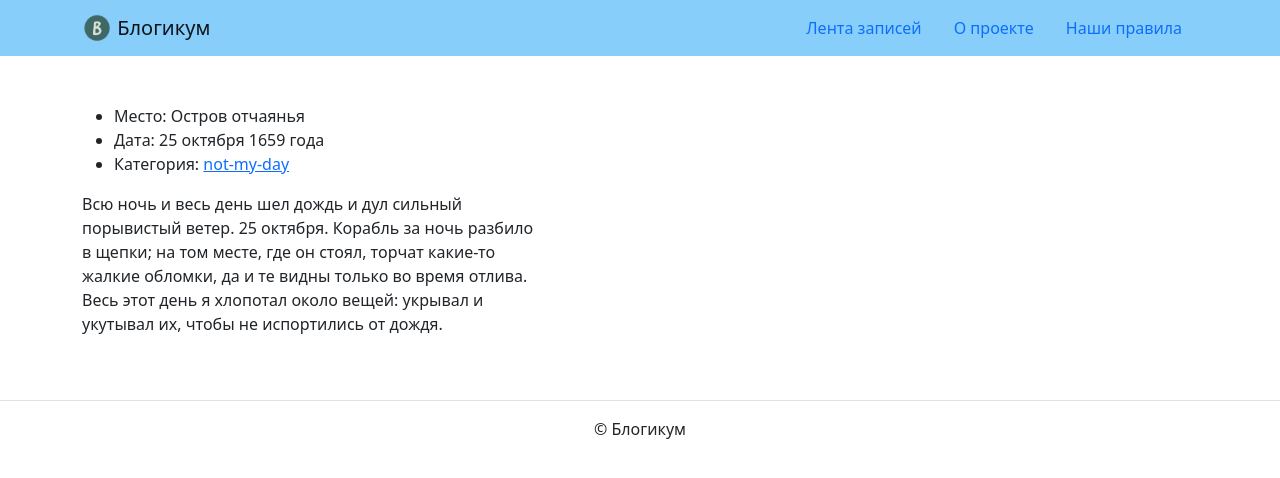
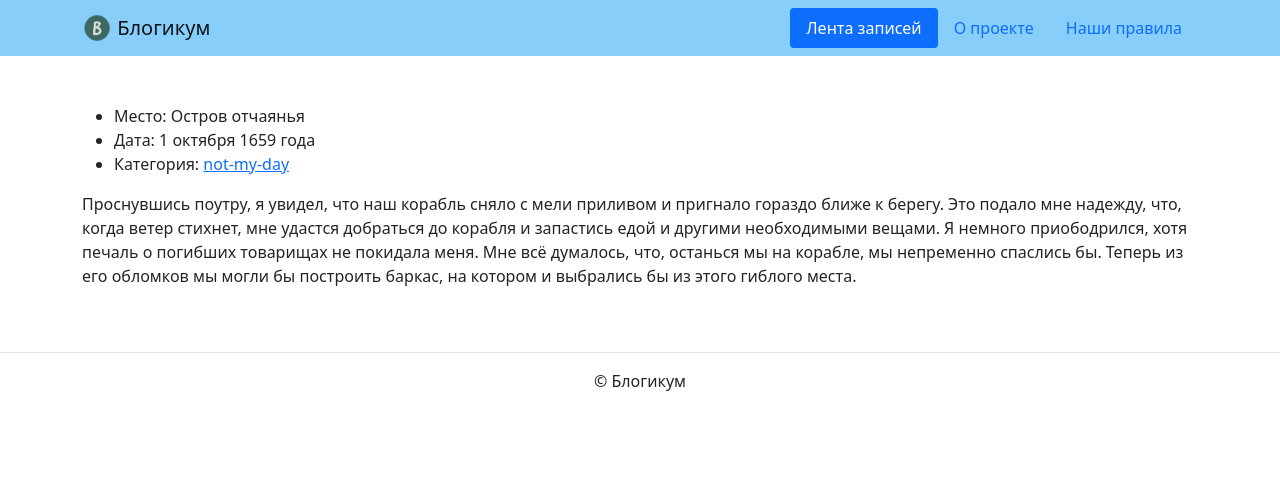
Before and after one commit to Tuzik-tech/django_sprint1, a Django app: page /posts/1/ in a window 1280 px wide. Shown: the top 478 px of the page. Run offline with Django 3.2, Linux system fonts and the light colour scheme; some libraries are stand-ins or nearby versions.

Commit message:
сделал blog:post_detil

```diff
--- a/blogicum/blog/views.py
+++ b/blogicum/blog/views.py
@@ -54,7 +54,8 @@
 
 def post_detail(request, id):
     template = "blog/detail.html"
-    return render(request, template)
+    context = { "post": posts[id] }
+    return render(request, template, context)
 
 def category_posts(request, category_slug):
     template = "blog/category.html"
--- a/blogicum/templates/blog/detail.html
+++ b/blogicum/templates/blog/detail.html
@@ -1,71 +1,20 @@
-<!DOCTYPE html>
-<html lang="ru">
-  <head>
-    <meta charset="utf-8">
-    <meta name="viewport" content="width=device-width, initial-scale=1">
-    <link rel="icon" href="img/fav/favicon.ico" type="image">
-    <link rel="apple-touch-icon" sizes="180x180" href="img/fav/apple-touch-icon.png">
-    <link rel="icon" type="image/png" sizes="32x32" href="img/fav/favicon-32x32.png">
-    <link rel="icon" type="image/png" sizes="16x16" href="img/fav/favicon-16x16.png">
-    <link rel="stylesheet" href="css/bootstrap.min.css">
-    <!-- Формируется из локации и даты -->
-    <title>Остров отчаянья. 25 октября 1659 года</title>
-  </head>
-  <body>
-    <header>
-      <nav class="navbar navbar-light" style="background-color: lightskyblue">
-        <div class="container">
-          <a class="navbar-brand" href="index.html">
-            <img src="img/logo.png" width="30" height="30" class="d-inline-block align-top" alt="">
-            Блогикум
-          </a>
-          <ul class="nav  nav-pills">
-            <li class="nav-item">
-              <a class="nav-link" href="index.html">
-                Лента записей
-              </a>
-            </li>
-            <li class="nav-item">
-              <a class="nav-link" href="about.html">
-                О проекте
-              </a>
-            </li>
-            <li class="nav-item">
-              <a class="nav-link" href="rules.html">
-                Наши правила
-              </a>
-            </li>
-          </ul>
-        </div>
-      </nav>
-    </header>
-    <main>
-      <div class="container py-5">
+{% extends "base.html" %}
+{% block title %}{{ post.location }}. {{ post.date }}{% endblock %}
+{% block content %}
   <article>
     <ul>
       <li>
-              Место: Остров отчаянья
+        Место: {{ post.location }}
       </li>
       <li>
-              Дата: 25 октября 1659 года
+        Дата: {{ post.date }}
       </li>
       <li>
-              Категория: <a href="not-my-day">not-my-day</a>
+        Категория: <a href="{% url "blog:category_posts" post.category %}">{{ post.category }}</a>
       </li>
     </ul>
     <p>
-            Всю ночь и весь день шел дождь и дул сильный <br>
-            порывистый ветер. 25 октября.  Корабль за ночь разбило <br>
-            в щепки; на том месте, где он стоял, торчат какие-то <br>
-            жалкие обломки,  да и те видны только во время отлива. <br>
-            Весь этот день я хлопотал  около вещей: укрывал и <br>
-            укутывал их, чтобы не испортились от дождя.
+      {{ post.text }}
     </p>
   </article>
-      </div>
-    </main>
-    <footer class="border-top text-center py-3">
-      <p>© Блогикум</p>
-    </footer>
-  </body>
-</html>
+{% endblock %}
```
Lines whose indentation alone changed are shown as unchanged.
